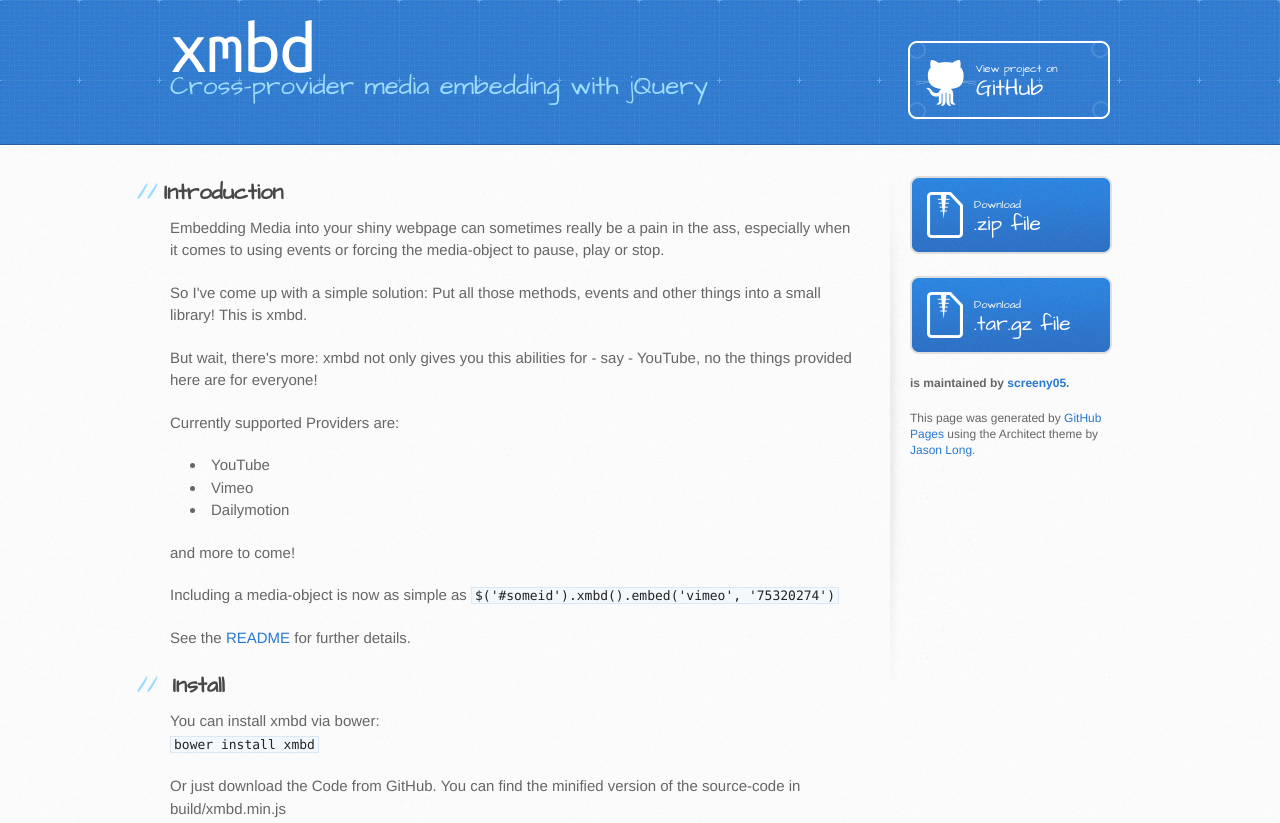
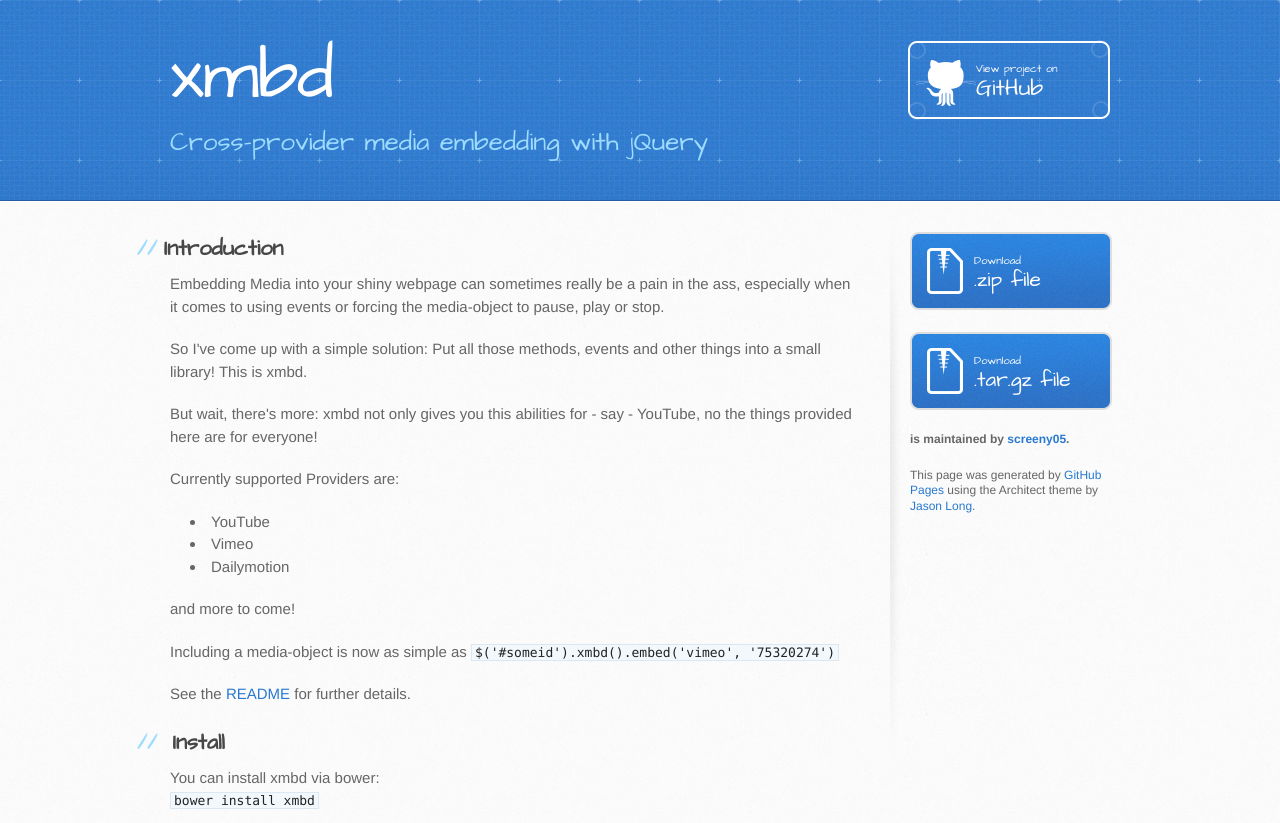
Before and after one commit to screeny05/xmbd, a website: page index.html in a window 1280 px wide. Shown: the top 823 px of the page. Drawn offline with Linux system fonts and the light colour scheme.

Commit message:
Update index.html

```diff
--- a/index.html
+++ b/index.html
@@ -8,7 +8,6 @@
     <link rel="stylesheet" type="text/css" href="stylesheets/stylesheet.css" media="screen" />
     <link rel="stylesheet" type="text/css" href="stylesheets/pygment_trac.css" media="screen" />
     <link rel="stylesheet" type="text/css" href="stylesheets/print.css" media="print" />
-    <style>#xmbd-head{ font-weight: 400; font-size: 5em; line-height: 0.2em; font-family: 'Ubuntu Mono', monospaced }</style>
     <!--[if lt IE 9]>
     <script src="//html5shiv.googlecode.com/svn/trunk/html5.js"></script>
     <![endif]-->
@@ -19,7 +18,7 @@
   <body>
     <header>
       <div class="inner">
-        <h1 id="xmbd-head">xmbd</h1>
+        <a href="./"><h1>xmbd</h1></a>
         <h2>Cross-provider media embedding with jQuery</h2>
         <a href="https://github.com/screeny05/xmbd" class="button"><small>View project on</small>GitHub</a>
       </div>
```
